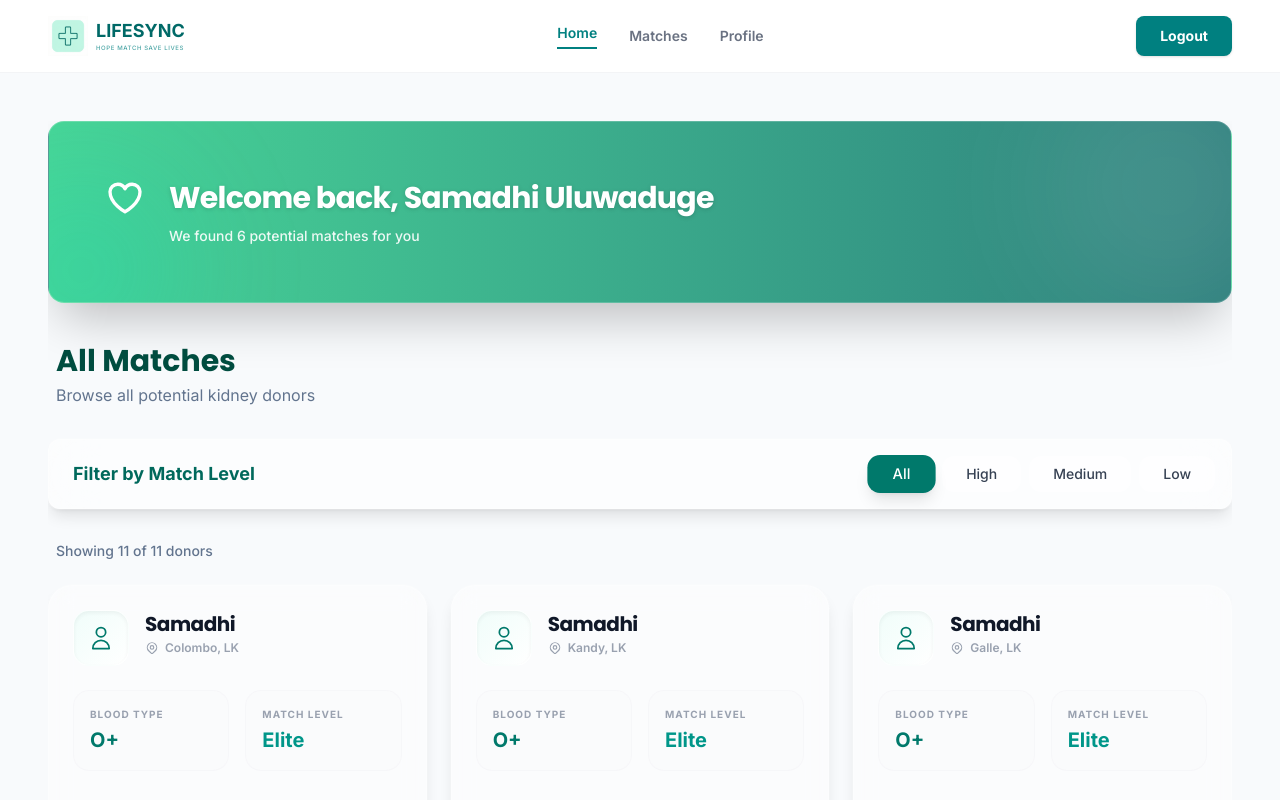
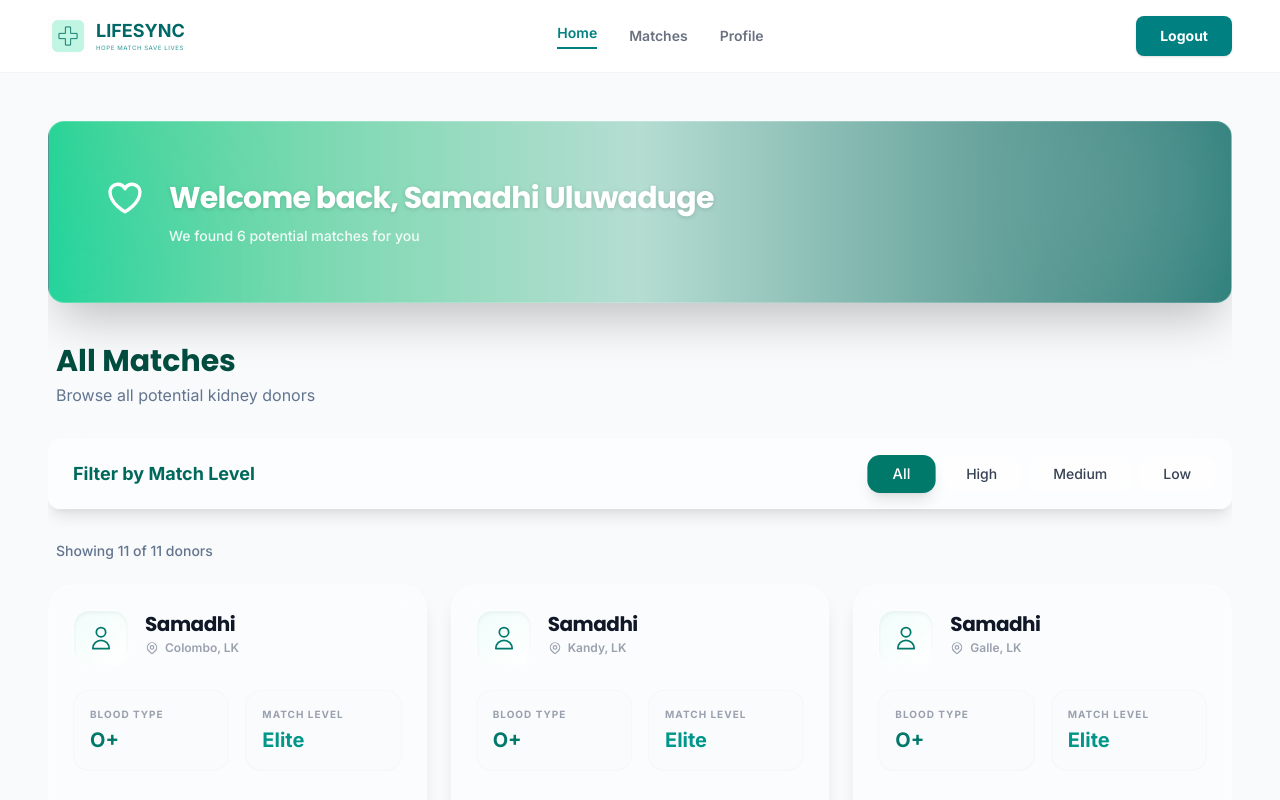
Before and after one commit to samadhi2003/Lifesync, a Next.js app in the folder client/: page /dashboard/patient in a window 1280 px wide. Shown: the top 800 px of the page. Built offline with nearby package versions, Linux system fonts and the light colour scheme.

Commit message:
Did colour chanages

```diff
--- a/client/app/dashboard/patient/page.tsx
+++ b/client/app/dashboard/patient/page.tsx
@@ -45,7 +45,7 @@ export default function PatientDashboard() {
             <div className="fixed -bottom-8 left-1/3 w-72 h-72 bg-pink-400 rounded-full mix-blend-multiply filter blur-[100px] opacity-30 -z-10 animate-blob animation-delay-4000"></div>
 
             {/* Welcome Banner */}
-            <div className="mb-10 bg-gradient-to-r from-[#48D597] to-[#2E807D] backdrop-blur-md rounded-2xl p-8 md:p-14 text-white shadow-2xl relative overflow-hidden border border-white/20">
+            <div className="mb-10 bg-gradient-to-r from-[#29D496] via-[#B5DDD2] to-[#297C78] backdrop-blur-md rounded-2xl p-8 md:p-14 text-white shadow-2xl relative overflow-hidden border border-white/20">
                 {/* Glass/Blur Effect Overlays */}
                 <div className="absolute top-0 right-0 -mr-16 -mt-16 w-64 h-64 bg-white/10 rounded-full blur-3xl"></div>
                 <div className="absolute bottom-0 left-0 -ml-16 -mb-16 w-48 h-48 bg-teal-400/20 rounded-full blur-3xl"></div>
```
